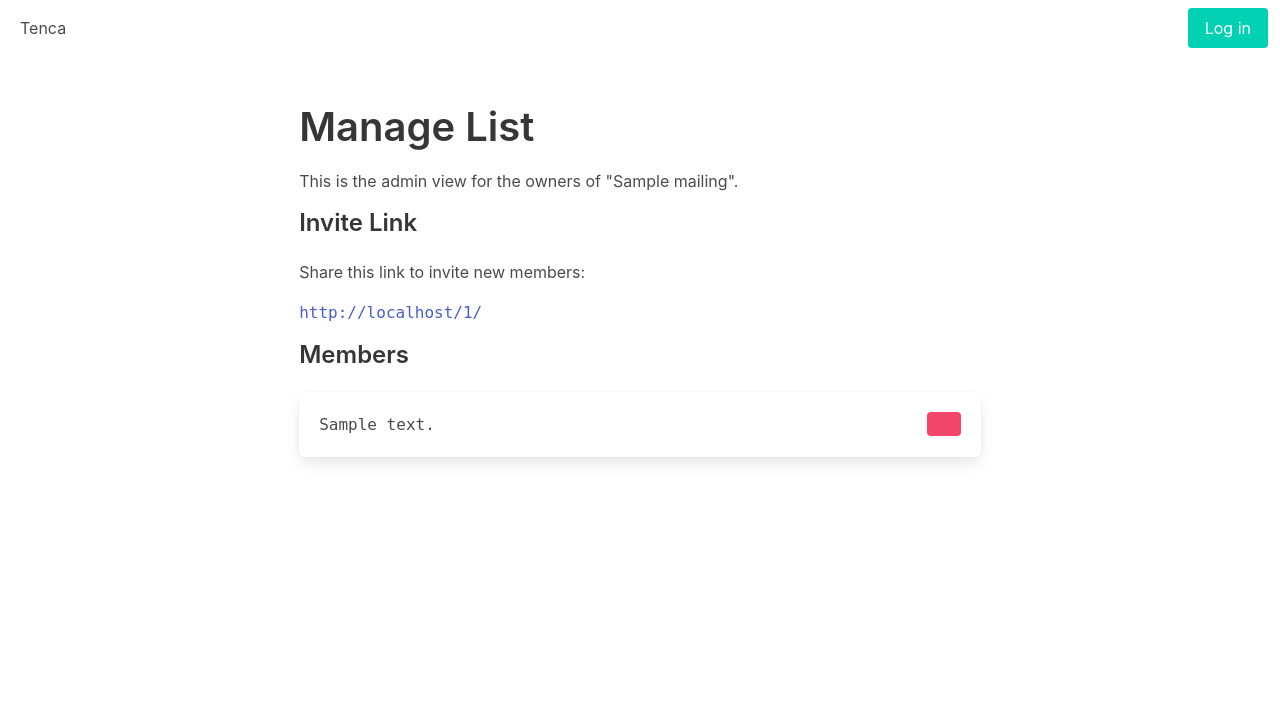
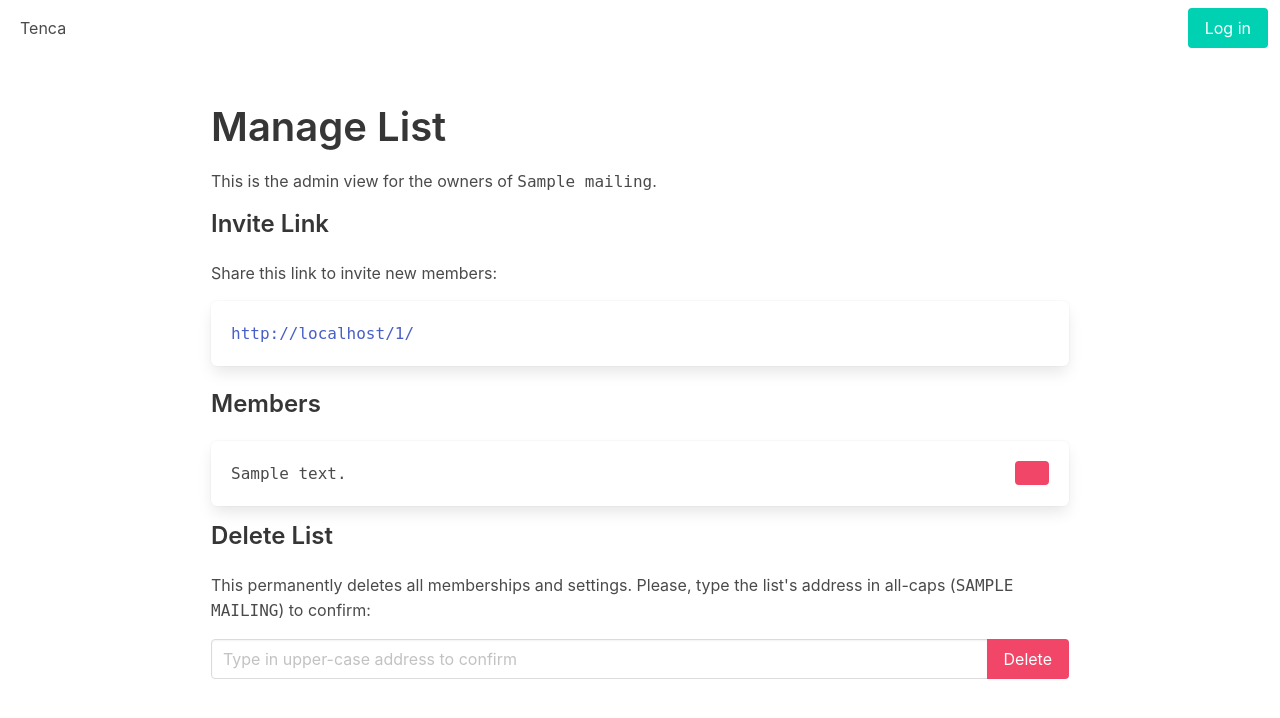
Before and after one commit to tzwenn/tenca-webui, a Flask app: template tenca_webui/templates/manage_list.html in a window 1280 px wide. Shown: the top 718 px of the page. Run offline with Flask 2, Linux system fonts and the light colour scheme; the template is opened without the code that fills it: most values are stand-ins (such as "Sample title", 1, 10 or a date in 2020); some libraries are stand-ins or nearby versions.

Commit message:
Move manage_list to own file, introduce macros

```diff
--- /dev/null
+++ b/tenca_webui/_macros.py
@@ -0,0 +1,2 @@
+def css_codify(s):
+	return '<span class="is-family-code wrappable-list-id">{}</span>'.format(s)
--- a/tenca_webui/dashboard.py
+++ b/tenca_webui/dashboard.py
@@ -1,7 +1,6 @@
 from flask import Markup, flash, g, redirect, render_template, request, url_for
 
-def css_codify(s):
-	return '<span class="is-family-code wrappable-list-id">{}</span>'.format(s)
+from ._macros import css_codify
 
 def index():
 	if request.method == 'POST':
--- a/tenca_webui/static/js/tenca.js
+++ b/tenca_webui/static/js/tenca.js
@@ -28,3 +28,13 @@ document.addEventListener('DOMContentLoaded', () => {
   /* End example Bulma snippet */
 
 });
+
+function element_content_to_clipboard(element_id) {
+  var field  = document.getElementById(element_id);
+  var range = document.createRange();
+  range.selectNode(field);
+  window.getSelection().addRange(range);
+
+  document.execCommand('copy');
+  window.getSelection().removeAllRanges();
+}
--- /dev/null
+++ b/tenca_webui/templates/_macros.html
@@ -0,0 +1,18 @@
+{% macro css_codify(value, tag='span', other_attrs='') -%}
+	<{{ tag }} class="is-family-code wrappable-list-id" {{ other_attrs }}>{{ value }}</{{ tag }}>
+{%- endmacro %}
+
+{% macro copyable_link_box(element_id, value) -%}
+<div class="box">
+	<div class="columns">
+		<div class="column">
+			{{ css_codify(value, 'a', 'href=' + value + ' id=' + element_id) }}
+		</div>
+		<div class="column is-1 has-text-right">
+			<button class="button icon is-white" title="Copy to Clipboard" onclick="element_content_to_clipboard('{{ element_id }}')">
+				<i class="far fa-clipboard"></i>
+			</button>
+		</div>
+	</div>
+</div>
+{%- endmacro %}
--- a/tenca_webui/templates/base.html
+++ b/tenca_webui/templates/base.html
@@ -63,8 +63,8 @@
 <section class="section">
   <div class="container">
     <div class="content">
-      <div class="columns">
-        <div class="column is-three-fifths is-offset-one-fifth ">
+      <div class="columns is-centered">
+        <div class="column is-three-quarters">
           <header>
             <h1 class="title is-2 is-capitalized">{% block header %}{% endblock %}</h1>
             {% block subtitle %}{% endblock %}
--- a/tenca_webui/templates/manage_list.html
+++ b/tenca_webui/templates/manage_list.html
@@ -5,14 +5,19 @@
 {% endblock %}
 
 {% block content %}
-<p>This is the admin view for the owners of "{{ mailing_list.fqdn_listname }}".</p>
+<p>This is the admin view for the owners of <span class="is-family-code wrappable-list-id">{{ mailing_list.fqdn_listname }}</span>.</p>
 
 <h4 class="title is-4">Invite Link</h4>
+
+{% import '_macros.html' as tenca_macros %}
+
 <p>Share this link to invite new members: </p>
 <p>
-	<a class="is-family-code wrappable-list-id" href="{{ url_for('change_membership.index', hash_id=mailing_list.hash_id) }}">{{ url_for('change_membership.index', hash_id=mailing_list.hash_id, _external=True) }}</a>
+{{ tenca_macros.copyable_link_box('invite_link', url_for('change_membership.index', hash_id=mailing_list.hash_id, _external=True)) }}
 </p>
 
+
+<p>
 <h4 class="title is-4">Members</h4>
 
 {% for member in mailing_list.list.members %}
@@ -22,8 +27,8 @@
 			<div class="column">
 				<span class="is-family-code wrappable-list-id">{{ member.address }}</span>
 			</div>
-			<div class="column has-text-right">
-				<button class="button icon is-danger" type="submit">
+			<div class="column is-1 has-text-right">
+				<button class="button icon is-danger" title="Remove User" type="submit">
 					<i class="fas fa-trash fa-xs"></i>
 				</button>
 			</div>
@@ -31,8 +36,27 @@
 	</div>
 </form>
 {% endfor %}
+</p>
 
+<p>
+<h4 class="title is-4">Delete List</h4>
 
+<form>
+	<p>This permanently deletes all memberships and settings.
+	Please, type the list's address in all-caps (<span class="is-family-code wrappable-list-id is-uppercase">{{ mailing_list.fqdn_listname }}</span>) to confirm:</p>
+
+	<div class="field has-addons">
+		<div class="control is-expanded">
+		  <input class="input" type="verification_name" placeholder="Type in upper-case address to confirm">
+		</div>
+		<div class="control">
+		  <a class="button is-danger">
+			Delete
+		  </a>
+		</div>
+	  </div>
+</form>
+</p>
 
 
 {% endblock %}
```
